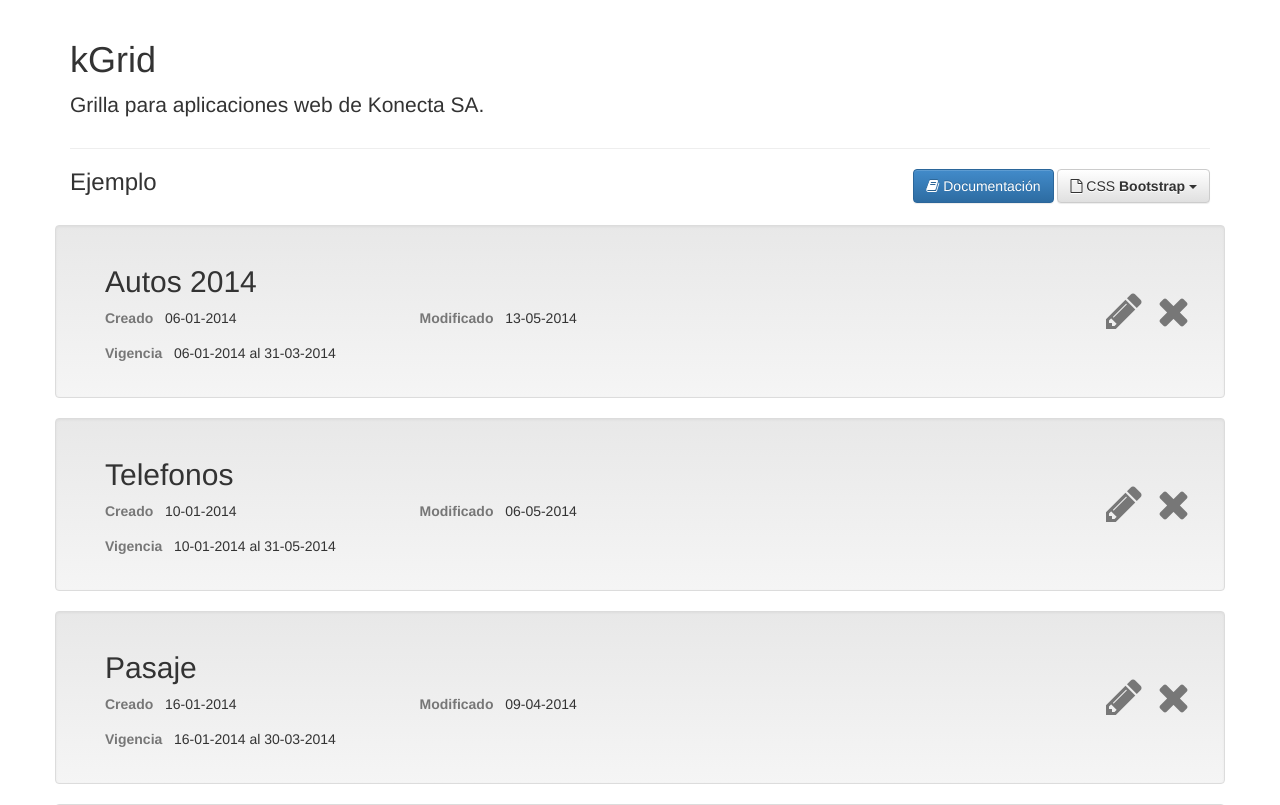
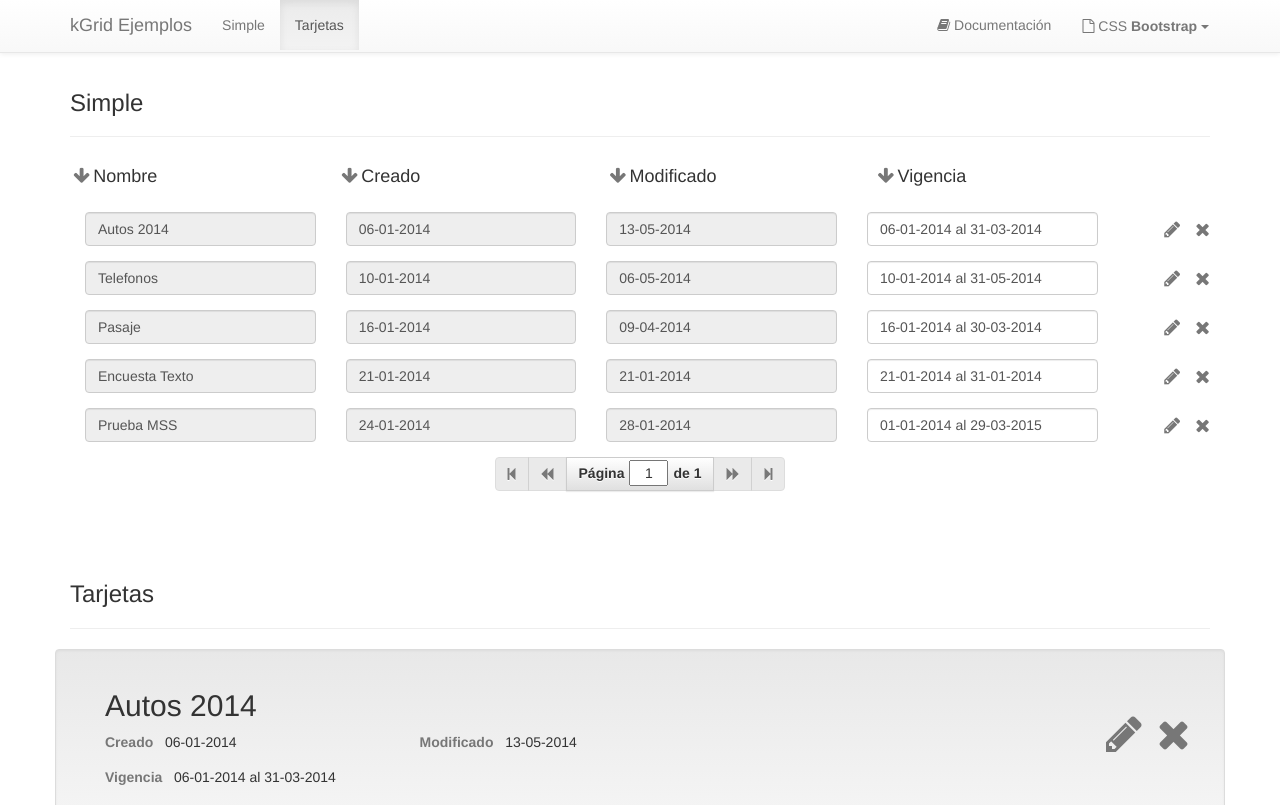
Before and after one commit to sirnapa/kui, a plain HTML site: page example/index.html in a window 1280 px wide. Shown: the top 805 px of the page. Drawn offline with Linux system fonts and the light colour scheme.

Commit message:
Nuevos tipos de kGrid

```diff
--- a/example/index.html
+++ b/example/index.html
@@ -16,22 +16,35 @@
 
   </head>
 
-  <body>
+  <body data-spy="scroll" data-target="#navbar-menu">
+
+    <nav class="navbar navbar-default navbar-fixed-top" role="navigation">
       <div class="container">
-
-      <div class="page-header">
-        <h1>kGrid</h1>
-        <p class="lead">Grilla para aplicaciones web de Konecta SA.</p>
+        <div class="navbar-header">
+          <button class="navbar-toggle" type="button" data-toggle="collapse" data-target=".bs-navbar-collapse">
+            <span class="sr-only">Toggle navigation</span>
+            <span class="icon-bar"></span>
+            <span class="icon-bar"></span>
+            <span class="icon-bar"></span>
+          </button>
+          <a href="#" class="navbar-brand">kGrid Ejemplos</a>
         </div>
 
-      <div class="pull-right">
-          <a href="../doc" class="btn btn-primary">
+        <div id="navbar-menu">
+          <ul class="nav navbar-nav" role="tablist">
+          </ul>
+        </div>
+
+        <ul class="nav navbar-nav navbar-right">
+          <li>
+            <a href="../doc">
               <i class="fa fa-book"></i> Documentación
             </a>
-          <div class="btn-group">
-            <button class="btn btn-default dropdown-toggle" type="button" id="estilos" data-toggle="dropdown">
+          </li>
+          <li>
+              <a class="btn dropdown-toggle" id="estilos" data-toggle="dropdown">
                 <i class="fa fa-file-o"></i> CSS <strong id="tema">Bootstrap</strong> <span class="caret"></span>
-            </button>
+              </a>
               <ul class="dropdown-menu" role="menu" aria-labelledby="estilos">
                 <li role="presentation">
                   <a role="menuitem" tabindex="-1" href="#" onclick="cambioEstilo(this)">Bootstrap</a>
@@ -43,13 +56,14 @@
                   <a role="menuitem" tabindex="-1" href="#" onclick="cambioEstilo(this)">Personal</a>
                 </li>
               </ul>
+          </li>
+        </ul>
       </div>
-      </div>
+    </nav>
 
-      <h3>Ejemplo</h3>
-      <br>
+    <div class="container">
 
-      <div id="grilla">
+      <div id="grillas">
       </div>
 
       <br>
--- a/example/js/ejemplos.js
+++ b/example/js/ejemplos.js
@@ -5,49 +5,30 @@ var estilos = {
 }
 
 $(document).ready(function () {
-    $('#grilla').kGrid({
-        url : 'js/datos.json',
-        id : 'pkEncuesta',
-        campos : [{
-                nombre : 'nombre',
-                titulo: '',
-                tipo: 'encabezado'
-        },{
-                nombre : 'fechaAlta',
-                titulo: 'Creado'
-        },{
-                nombre : 'fechaModif',
-                titulo: 'Modificado'
-        },{
-                nombre : 'vigenciaInicio',
-                titulo: 'Vigencia',
-                formato: function(campo,row){
-                    return campo + ' al ' + row['vigenciaFin']
-                },
-                tipo: 'destacado'
-        }],
-        jqGrid: true,
-        estado : function(item) {
-                if (item['activo'] == 'S') {
-                        return true;
-                }
-                return false;
-        },
-        permisos: {
-            remover: remover,
-            activar: activar,
-            editar: editar
-        },
-        //paginador: '#paginador',
-        onclick: function(item){
-            alert('on click!');
-        }
-    });
+    agregarGrilla('simple','Simple');
+    agregarGrilla('tarjetas','Tarjetas');
+    //agregarGrilla('tarjetasconscores','Con score');
 });
 
 function cambioEstilo(btn){
     $('#tema').html($(btn).html());
     $('#hojaEstilo').attr('href','../assets/css/'+estilos[$(btn).html()]+'.css');
+}
+
+function agregarGrilla(id,label){
+    var wrapper = $('<div>').attr('id','div'+id)
+        .css('padding-top',70)
+        .appendTo('#grillas');
+    $('<h3>').html(label).appendTo(wrapper);
+    $('<hr>').appendTo(wrapper);
+    $('<div>').attr('id',id).appendTo(wrapper);
+    $('<a>').attr('href','#div'+id)
+        .html(label)
+        .appendTo(
+                $('<li>').appendTo('#navbar-menu ul')
+            );
+
+    $('<script>').attr('src','js/'+id+'.js').appendTo('body');
 }
 
 function remover() {
@@ -59,3 +40,6 @@ function activar() {
 function editar() {
     alert('Editar');
 }
+function onclick(item){
+    alert('on click!');
+}
--- a/src/kGrid.js
+++ b/src/kGrid.js
@@ -193,6 +193,7 @@
         this.url = dato.url;
         this.data = data_final;
         this.id = dato.id;
+        this.tarjetas = dato.tarjetas;
         this.campos = dato.campos;
         this.ajax = dato.ajax;
         this.jqGrid = dato.jqGrid;
@@ -206,6 +207,7 @@
         this.ondblclick = dato.ondblclick;
 
         this.cargarPaginador();
+        this.titulos();
         this.cargar();
 
         $(div).on('reloadGrid',function(){
@@ -223,11 +225,58 @@
             });
         },
 
+        nuevaGrilla : function(){
+            var kGrid = this;
+            kGrid.grilla = $('<div>').attr('id',kGrid.div.id + '_grilla')
+                    .prependTo(kGrid.div);
+        },
+
+        titulos: function(){
+            var kGrid = this;
+
+            if(kGrid.tarjetas){
+                return;
+            }
+
+            var pk = kGrid.div.id + '_titulo';
+            var formGroup = $('<div>').attr('id',pk)
+                .addClass('form-group');
+
+            kGrid.nuevaGrilla();
+
+            $.each(kGrid.campos,function(c,campo){
+                var label = $('<h4>').html(
+                        $('<i>').addClass('fa fa-fw fa-arrow-down text-muted')
+                    );
+                if(campo.titulo!=undefined){
+                    label.append(campo.titulo);
+                }else{
+                    label.append(campo.nombre);
+                }
+
+                if(!campo.ancho){
+                    campo.ancho = parseInt(12/kGrid.campos.length);
+                }
+
+                $('<div class="col-md-'+campo.ancho+'">').html(label).appendTo(formGroup);
+            });
+
+            $('<div>').addClass('row')
+                .html(
+                    $('<div>').addClass('form-horizontal col-md-11')
+                        .html(formGroup)
+                )
+                .prependTo(kGrid.div);
+        },
+
         cargar : function() {
 
             var kGrid = this;
-            var form = $(kGrid.div);
-            form.find('.kGridGrilla').remove();
+            if(kGrid.grilla){
+                kGrid.grilla.empty();
+            }else{
+                kGrid.nuevaGrilla();
+            }
 
             $.ajax({
                 type: kGrid.ajax,
@@ -235,7 +284,7 @@
                 data: kGrid.data,
                 success: function(retorno){
                     if (!retorno.error) {
-                        var grilla = $('<div>').addClass('kGridGrilla form-horizontal');
+                        var grilla = $('<div>').addClass('kGrid form-horizontal');
                         var lista;
 
                         if(!kGrid.jqGrid){
@@ -250,12 +299,19 @@
                             lista = retorno.respuesta.datos;
                         }
 
+                        var setearValor = kGrid.tarjetas? function(columna,valor){
+                                columna.html(valor);
+                            } : function(columna,valor){
+                                columna.val(valor);
+                            };
+
                         $.each(lista,function(i,item){
                             var pk = 'kGrid_' + kGrid.div.id + '_' + item[kGrid.id];
 
                             var row = $('<div>').attr('id',pk)
                                 .attr('data-pk',item[kGrid.id])
-                            .addClass('form-group well kGrid');
+                                .addClass('form-group kGrid'
+                                    + (kGrid.tarjetas? ' well' : ''));
 
                             if(kGrid.onclick){
                                 var onclick = typeof kGrid.onclick == 'function'?
@@ -271,6 +327,7 @@
                                 var ondblclick = typeof kGrid.ondblclick == 'function'?
                                     kGrid.ondblclick : function(){
                                     	// TODO edicion inline
+                                        kGrid.permisos['editar'].call(this,item);
                                     };
                                 row.dblclick(function(){
                                 	ondblclick.call(this,item);
@@ -282,9 +339,11 @@
                                 activo = kGrid.estado.call(this,item);
                             }
 
-                            var izquierda = $('<div>').addClass('col-md-7')
+                            var izquierda = $('<div>').addClass('col-md-'
+                                + (kGrid.tarjetas? '7' : '11'))
                                 .appendTo(row);
-                            var derecha = $('<div>').addClass('col-md-5 text-right')
+                            var derecha = $('<div>').addClass('text-right col-md-'
+                                + (kGrid.tarjetas? '5' : '1'))
                                 .appendTo(row);
                             var botones = $('<div>').addClass('pull-right')
                                 .addClass('acciones')
@@ -296,8 +355,12 @@
                                 var columna;
 
                                 if(campo.tipo!='score'){
-                                    var ancho_columna = 6;
-                                    var contenedor = '<p>';
+                                    var ancho_columna = campo.ancho;
+                                    var contenedor = '<div>';
+
+                                    if(kGrid.tarjetas){
+                                        ancho_columna = 6;
+                                        contenedor = '<p>';
                                         if(campo.tipo=='destacado'
                                             || campo.tipo=='encabezado'){
                                             ancho_columna = 12;
@@ -305,6 +368,8 @@
                                         if(campo.tipo=='encabezado'){
                                             contenedor = '<h2>';
                                         }
+                                    }
+
                                     columna = $(contenedor)
                                         .addClass('col-md-'+ancho_columna)
                                         .appendTo(izquierda);
@@ -319,13 +384,17 @@
                                         );
                                 }
 
-                                if(typeof campo.formato == 'function'){
-                                    columna.html(campo.formato.call(this,item[campo.nombre],item));
-                                }else{
-                                    columna.html(item[campo.nombre]);
-                                }
+                                var input = kGrid.tarjetas? columna :
+                                    $('<input>').addClass('form-control')
+                                        .attr('readonly',true)
+                                        .appendTo(columna);
 
-                                if(campo.titulo && campo.titulo!=''){
+                                setearValor(input,
+                                    typeof campo.formato == 'function'?
+                                        campo.formato.call(this,item[campo.nombre],item)
+                                    :  item[campo.nombre]);
+
+                                if(kGrid.tarjetas && campo.titulo && campo.titulo!=''){
                                     if(campo.tipo!='score'){
                                         $('<label>').addClass('text-muted')
                                             .html(campo.titulo + '&nbsp; &nbsp;')
@@ -344,7 +413,7 @@
                                 }
                             });
 
-                            var dimension = 'fa-3x';
+                            var dimension = kGrid.tarjetas? 'fa-3x' : 'fa-lg';
 
                             if(activo){
                                 if(typeof kGrid.permisos['editar'] == 'function'){
@@ -421,7 +490,7 @@
 
                         });
 
-                        grilla.prependTo(form);
+                        grilla.prependTo(kGrid.grilla);
 
                         var lado = 0;
                         grilla.find('.score').each(function(s,score){
```
Also changed, not shown: doc/index.html (+12 -0 lines), example/js/simple.js (added, +36 -0 lines), example/js/tarjetas.js (added, +36 -0 lines), example/js/tarjetasconscores.js (added, +51 -0 lines). Lines whose indentation alone changed are shown as unchanged.
